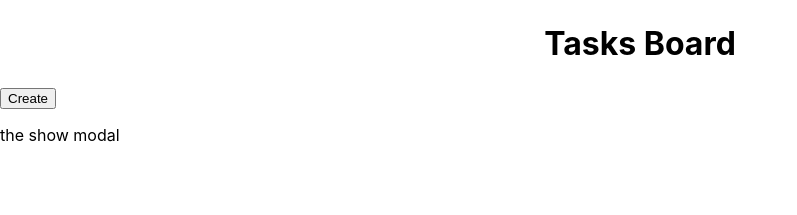
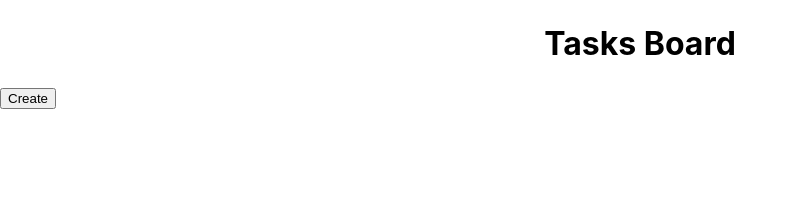
Before and after one commit to MennaAly/project-management-dashboard, a React (Create React App) app: page / in a window 1280 px wide. Shown: the top 215 px of the page, without its empty margins (0-797 px from the left). Built offline with nearby package versions, Linux system fonts and the light colour scheme.

Commit message:
remove unused console

```diff
--- a/src/UI/modal/modal.tsx
+++ b/src/UI/modal/modal.tsx
@@ -22,7 +22,6 @@ function Modal({controllerBtnTitle, title, children, showSubmit = false, submit
     return createPortal(
         (<>
             <button onClick={() => setShowModal(true)}> {controllerBtnTitle} </button>
-            <p>the show modal {showModal}</p>
             {showModal ? <><div className="overlay"></div><article className="modal">
                     <div className="modal-content">
                         <h1 className={modalTitleClass ? modalTitleClass: ''}>{title}</h1>
```
